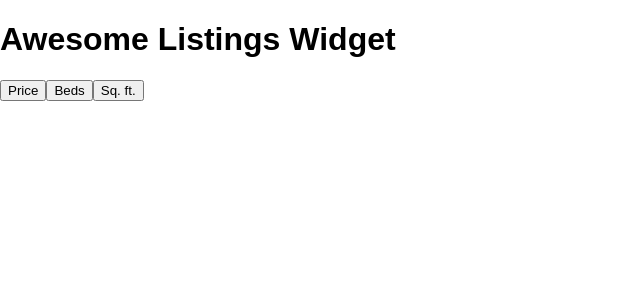
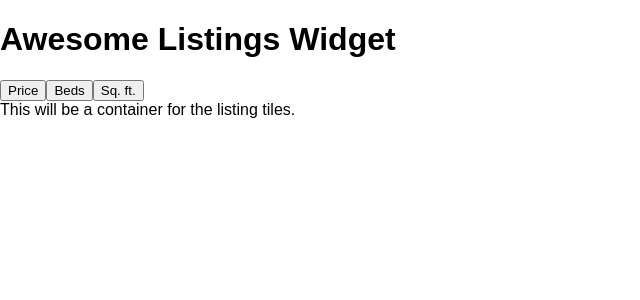
Before and after one commit to dbrodie122/livinit.up, a React (Create React App) app: page / in a window 1280 px wide. Shown: the top 300 px of the page, without its empty margins (0-640 px from the left). Built offline with nearby package versions, Linux system fonts and the light colour scheme.

Commit message:
Connect Listings component to App

```diff
--- a/src/App.js
+++ b/src/App.js
@@ -1,6 +1,7 @@
 import React, { Component } from 'react';
 import Header from './components/Header';
 import ControlButtons from './components/ControlButtons';
+import Listings from './components/Listings';
 
 class App extends Component {
   render() {
@@ -8,6 +9,7 @@ class App extends Component {
       <div>
         <Header />
         <ControlButtons />
+        <Listings />
       </div>
     );
   }
--- a/src/components/Listings.js
+++ b/src/components/Listings.js
@@ -0,0 +1,11 @@
+import React from 'react';
+
+const Listings = (props) => {
+  return (
+    <div>
+      This will be a container for the listing tiles.
+    </div>
+  )
+};
+
+export default Listings;
```
